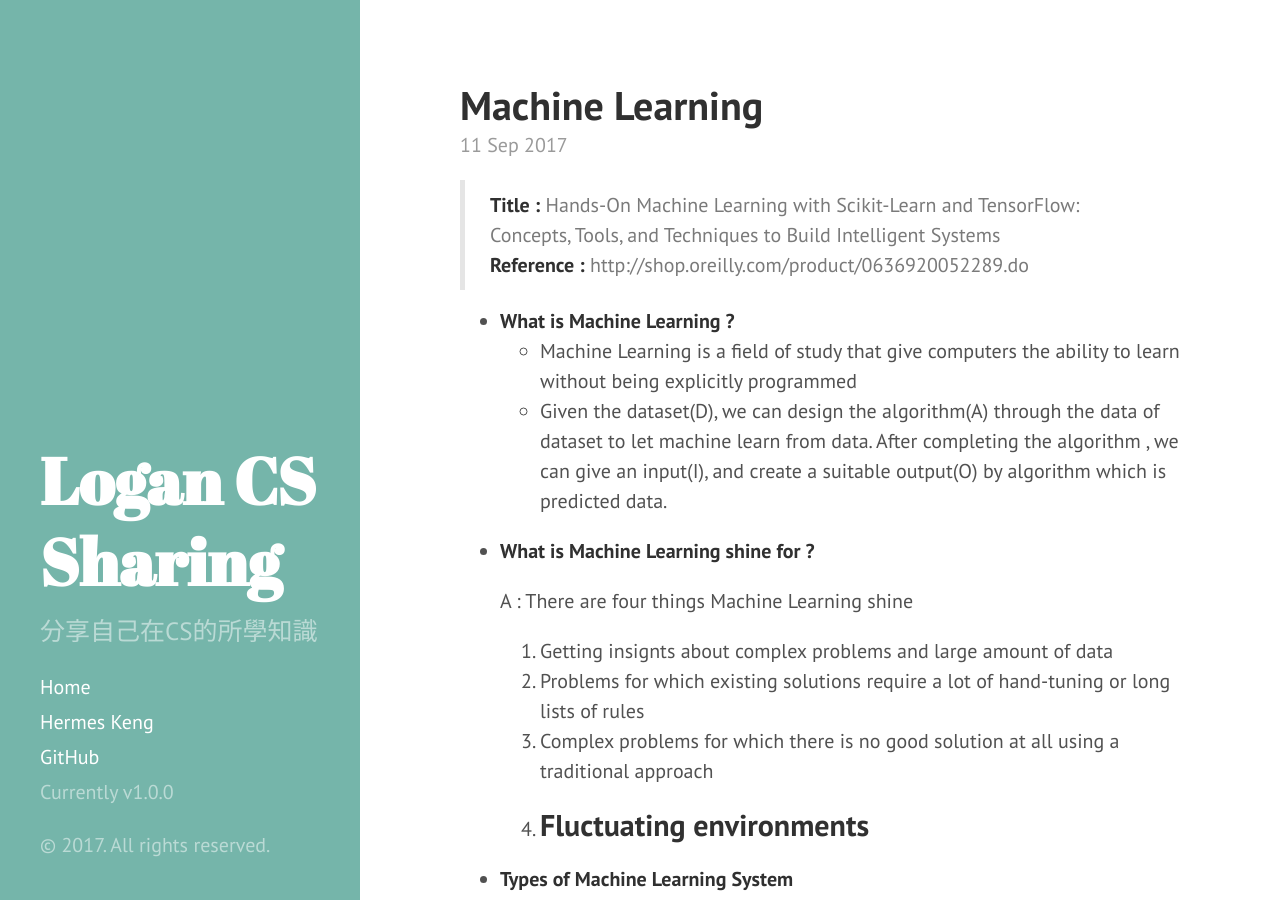
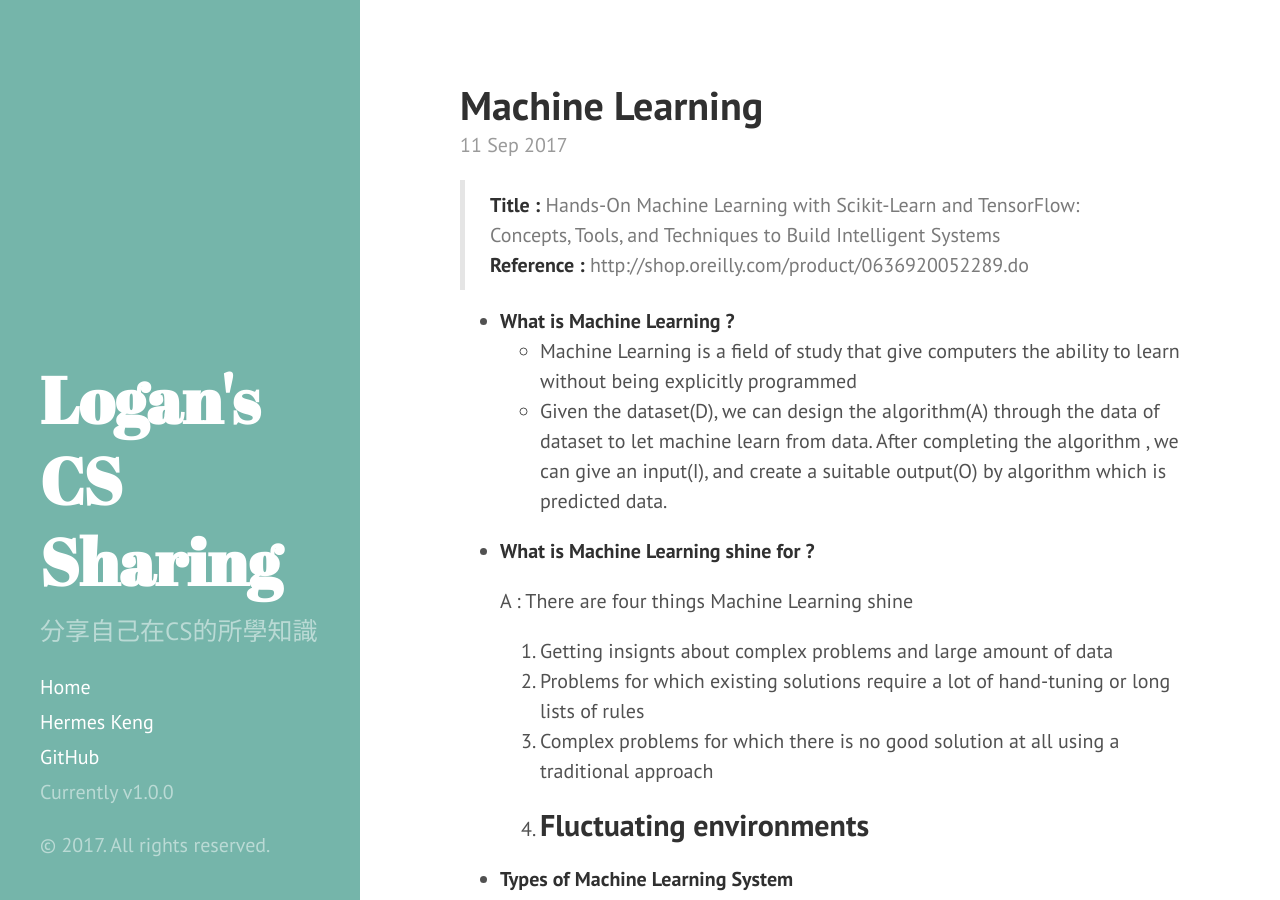
Before and after one commit to HermesKeng/HermesKeng.github.io, a Jekyll site: the page built from _posts/2017-09-11-Machine-Learning.md, in a window 1280 px wide and 900 px high. Built offline with Jekyll 4.4.1, drawn with Linux system fonts in a browser that asks for light colours; our own code applies the rules of GitHub Pages for plain Markdown files; Markdown is read by kramdown in place of the engine named in the settings.

Commit message:
revise link2.0

```diff
--- a/_config.yml
+++ b/_config.yml
@@ -6,11 +6,11 @@
 permalink:        pretty
 
 # Setup
-title:            Logan CS Sharing
+title:            Logan's CS Sharing
 tagline:          'A Jekyll theme'
 description:      '分享自己在CS的所學知識'
-url:
-baseurl:          https://hermeskeng.github.io
+url:              https://hermeskeng.github.io
+baseurl:          /
 
 author:
   name:           'Hermes'
```
